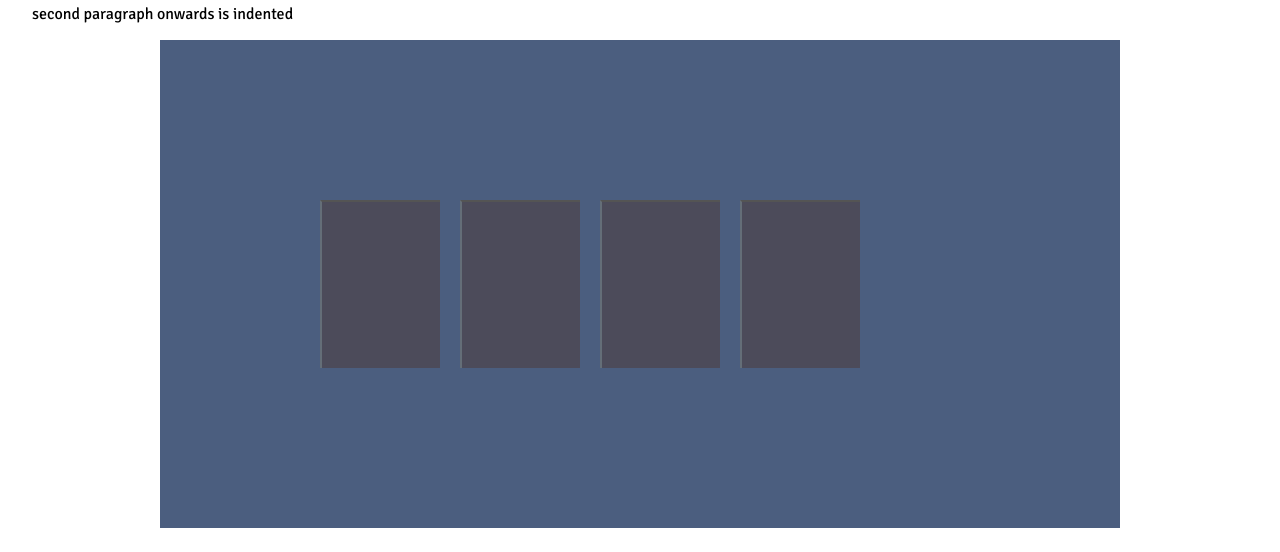
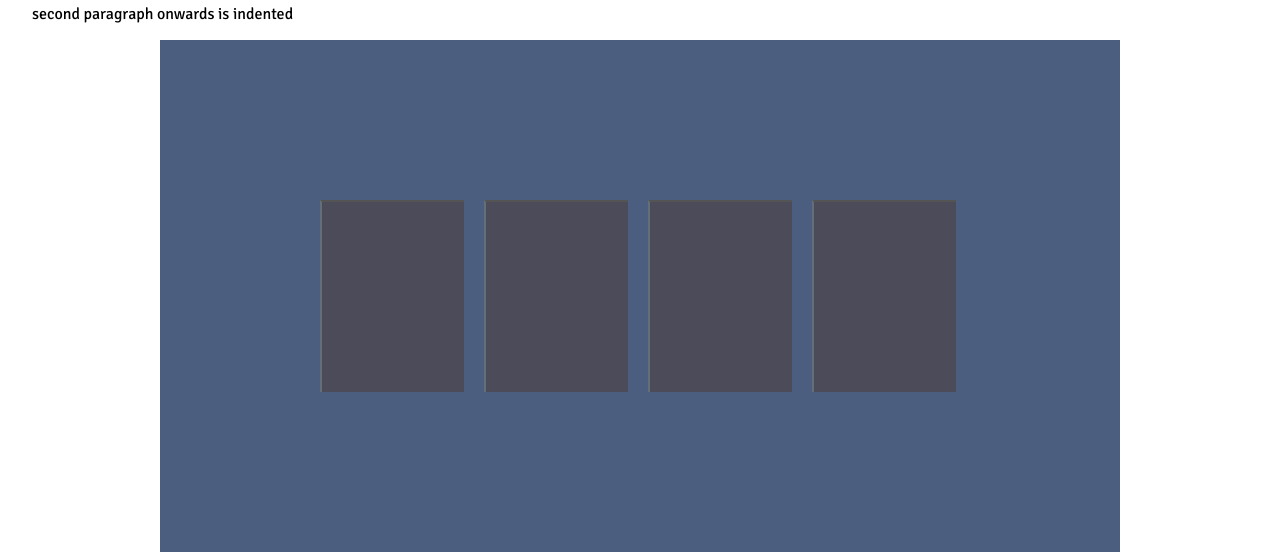
Before and after one commit to alexbrahos/Webmaster_Hackathon, a PHP site: page /html/index.html in a window 1280 px wide. Shown: the part 286-838 px from the top of the page. Before the commit the page ends 814 px from the top, so only its background shows below. Run offline with PHP 8.4, Linux system fonts and the light colour scheme.

Commit message:
make buttons bigger

```diff
--- a/css/main.css
+++ b/css/main.css
@@ -72,8 +72,8 @@ text-indent: 2em;
   border-left-color: #1e2124;
   background-color: #4c4b5a;
   font-size: x-large;
-  width: 5em;
-  height: 7em;
+  width: 6em;
+  height: 8em;
 }
 
 .selectGameHover {
```
